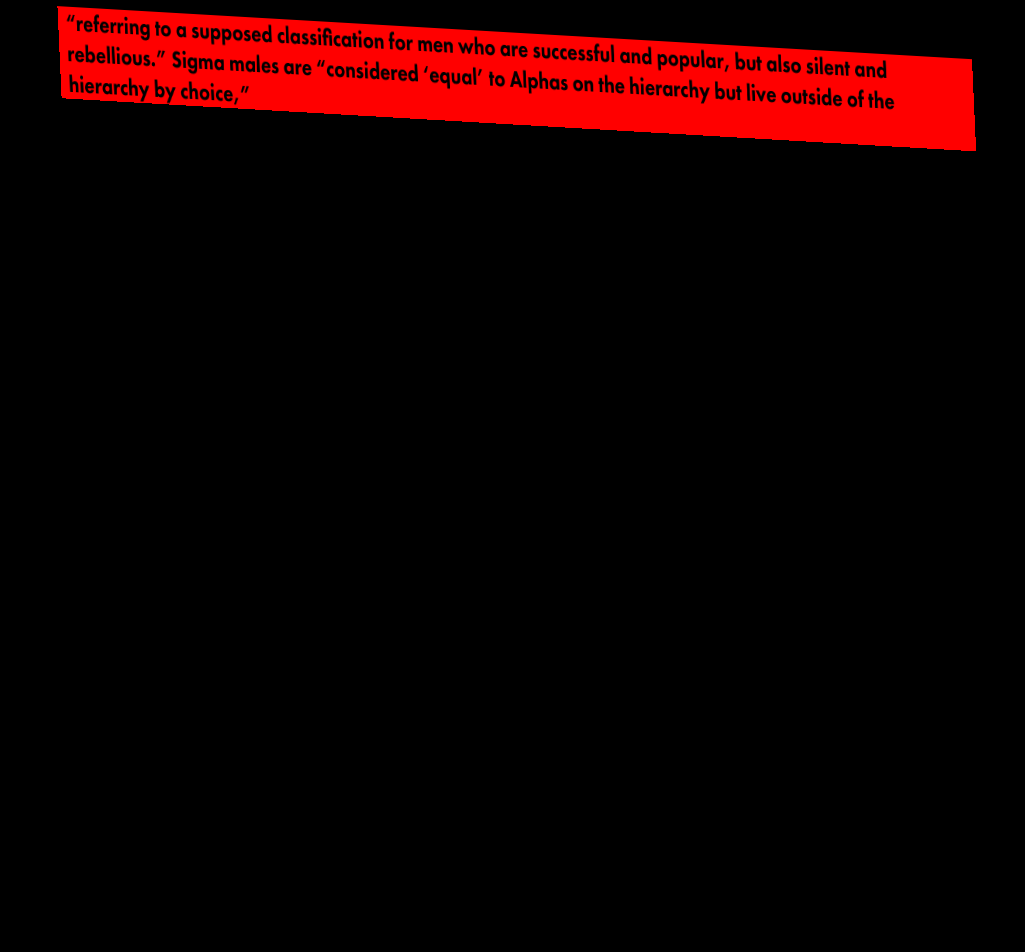
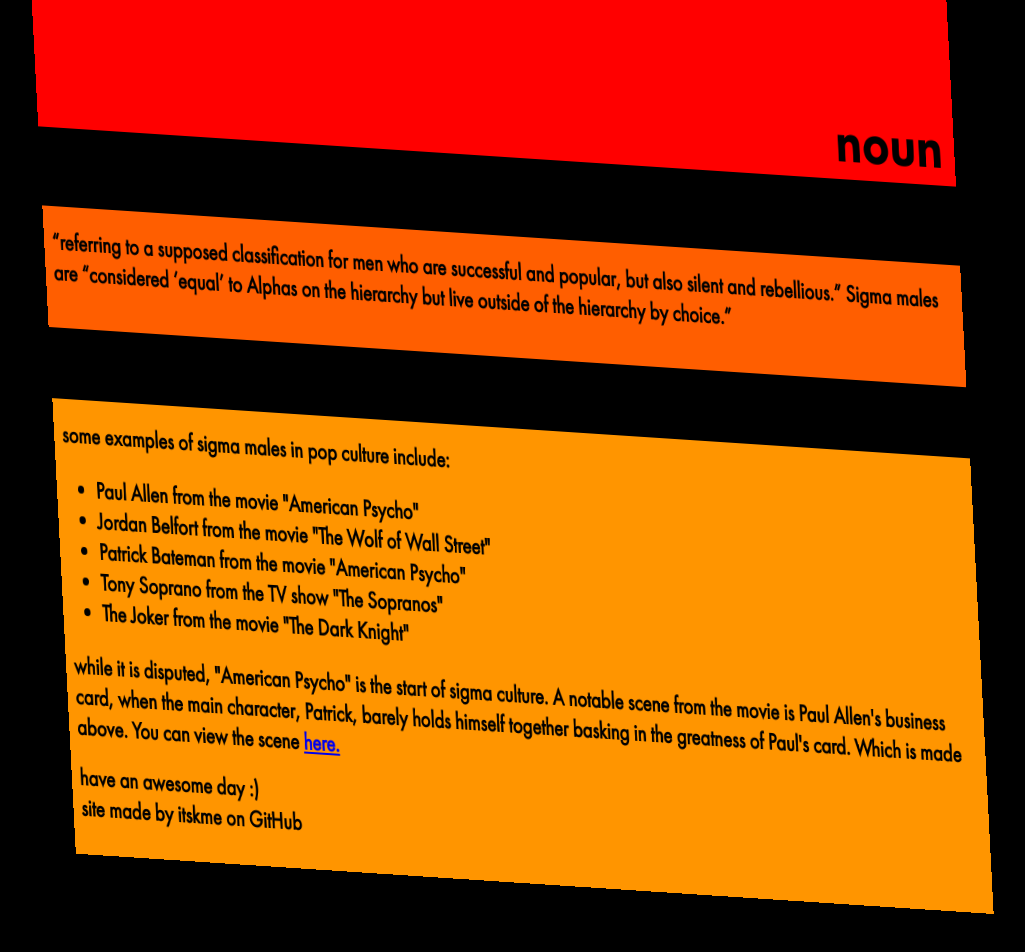
Before and after one commit to itskme/sigma-male-website, a plain HTML site: page index.html in a window 1280 px wide. Shown: the part 1303-2255 px from the top of the page, without its empty margins (132-1157 px from the left). Before the commit the page ends 1608 px from the top, so only its background shows below. Drawn offline with Linux system fonts and the light colour scheme.

Commit message:
made some changes to color, added info txt.
- added text to make the cool page design relevant (sigma info)
- played with the colors
-linked the infamous business card scene
done!

```diff
--- a/index.html
+++ b/index.html
@@ -31,7 +31,21 @@
                 <h1>sig·ma</h1><h4>noun</h4>
             </div>
             <div class="sigma-def">
-                <h2>“referring to a supposed classification for men who are successful and popular, but also silent and rebellious.” Sigma males are “considered ‘equal’ to Alphas on the hierarchy but live outside of the hierarchy by choice,”</h2>
+                <h2>“referring to a supposed classification for men who are successful and popular, but also silent and rebellious.” Sigma males are “considered ‘equal’ to Alphas on the hierarchy but live outside of the hierarchy by choice.”</h2><br>
+            </div>
+            <br><br><br><br>
+            <div class="sigma-ex">
+                <h2>some examples of sigma males in pop culture include:
+                    <ul>
+                        <li>Paul Allen from the movie "American Psycho"</li>
+                        <li>Jordan Belfort from the movie "The Wolf of Wall Street"</li>
+                        <li>Patrick Bateman from the movie "American Psycho"</li>
+                        <li>Tony Soprano from the TV show "The Sopranos"</li>
+                        <li>The Joker from the movie "The Dark Knight"</li>
+                    </ul>
+                    while it is disputed, "American Psycho" is the start of sigma culture. A notable scene from the movie is Paul Allen's business card, when the main character, Patrick, barely holds himself together basking in the greatness of Paul's card. Which is made above. You can view the scene <a href="https://www.youtube.com/watch?v=aZVkW9p-cCU">here.</a>
+                </h2>
+                <h2>have an awesome day :) <br> site made by itskme on GitHub</h2>
             </div>
         </div>
     </body>
--- a/styles.css
+++ b/styles.css
@@ -8,6 +8,13 @@
 @font-face {
     font-family: 'Futura-heavy';
     src: url(futura-heavy.ttf);
+    font-style: normal;
+    font-weight: normal;
+}
+
+@font-face {
+    font-family: 'Futura-book';
+    src: url(futura-book.ttf);
     font-style: normal;
     font-weight: normal;
 }
@@ -80,17 +87,26 @@ body {
     background-color: black;
     margin-left: 50px;
     margin-right: 50px;
-    padding-top: 150px;
+    padding-top: 350px;
     padding-bottom: 150px;
 }
 .sigma-def {
-    background-color: red;
-    font-family: 'Futura-heavy', Courier, monospace;
-
+    background-color: rgb(255, 94, 0);
+    font-family: 'Futura-book', Courier, monospace;
     padding-left: 10px;
     padding-right: 10px;
+    padding-top: .02px;
+}
+
+.sigma-ex {
+    background-color: rgb(255, 149, 0);
+    font-family: 'Futura-book', Courier, monospace;
+    padding-left: 10px;
+    padding-right: 10px;
+    padding-top: .02px;
+    padding-bottom: 1%;
 }
 
 .main-content {
-    rotate: .2 1 0 40deg;
+    rotate: .23 1 0 40deg;
 }
```
Also changed, not shown: futura-book.ttf (added).
